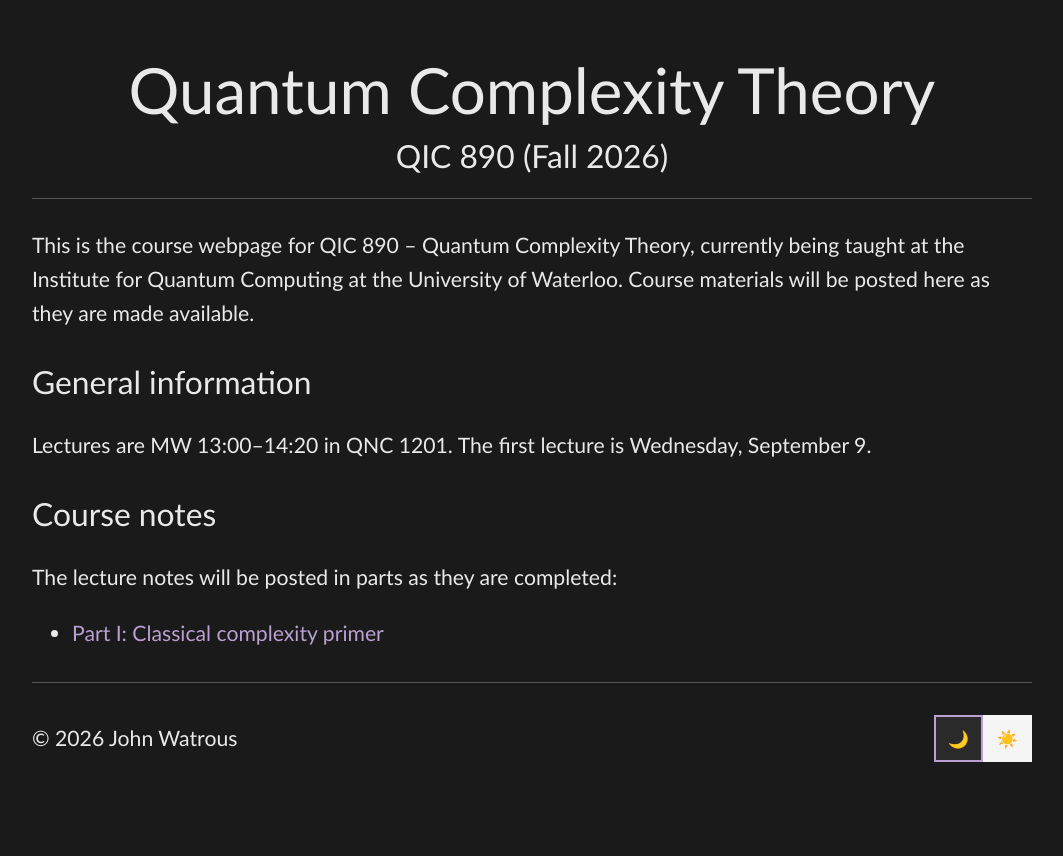
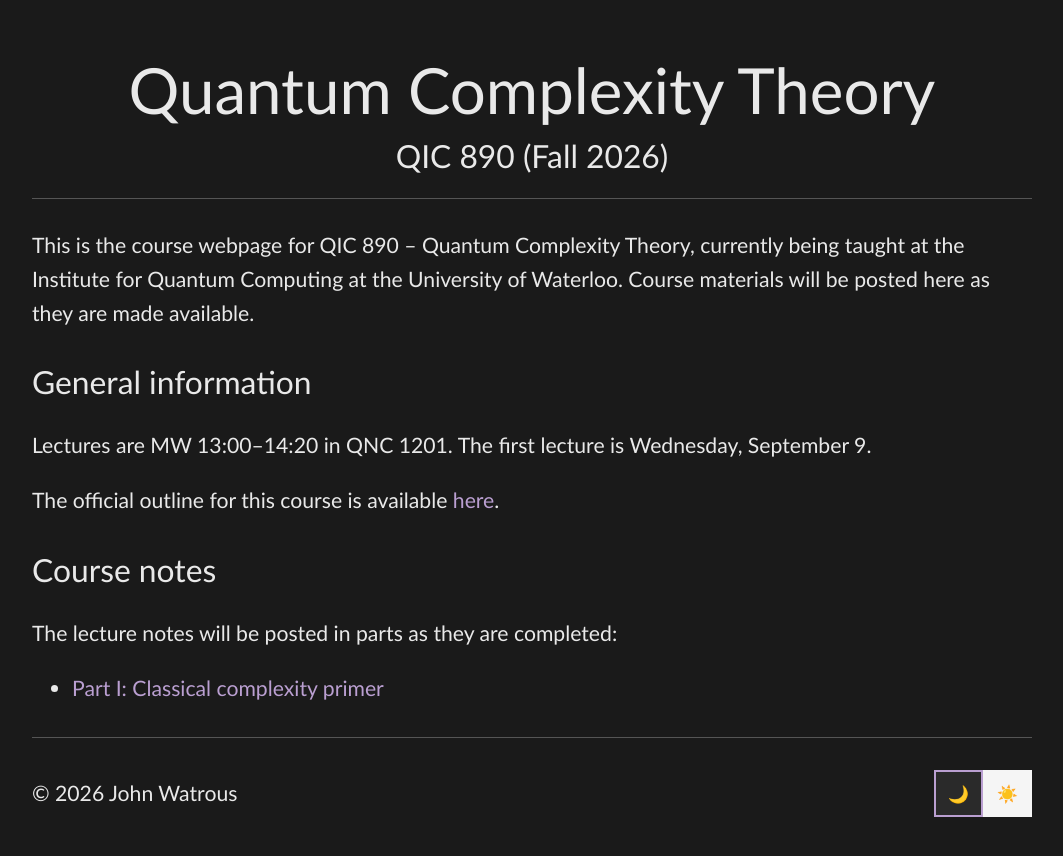
Before and after one commit to jhwatrous/jhwatrous.github.io, a Jekyll site: the page built from quantum-complexity.md, in a window 1280 px wide. Shown: the top 856 px of the page, without its empty margins (108-1171 px from the left). Built offline with Jekyll 4.4.1, drawn with Linux system fonts in a browser that asks for light colours.

Commit message:
Revisions...

```diff
--- a/quantum-complexity.md
+++ b/quantum-complexity.md
@@ -11,6 +11,8 @@ This is the course webpage for QIC 890 – Quantum Complexity Theory, currently
 
 Lectures are MW 13:00–14:20 in QNC 1201. The first lecture is Wednesday, September 9.
 
+The official outline for this course is available [here](https://outline.uwaterloo.ca/viewer/view/nbvh7f).
+
 ## Course notes
 
 The lecture notes will be posted in parts as they are completed:
```
